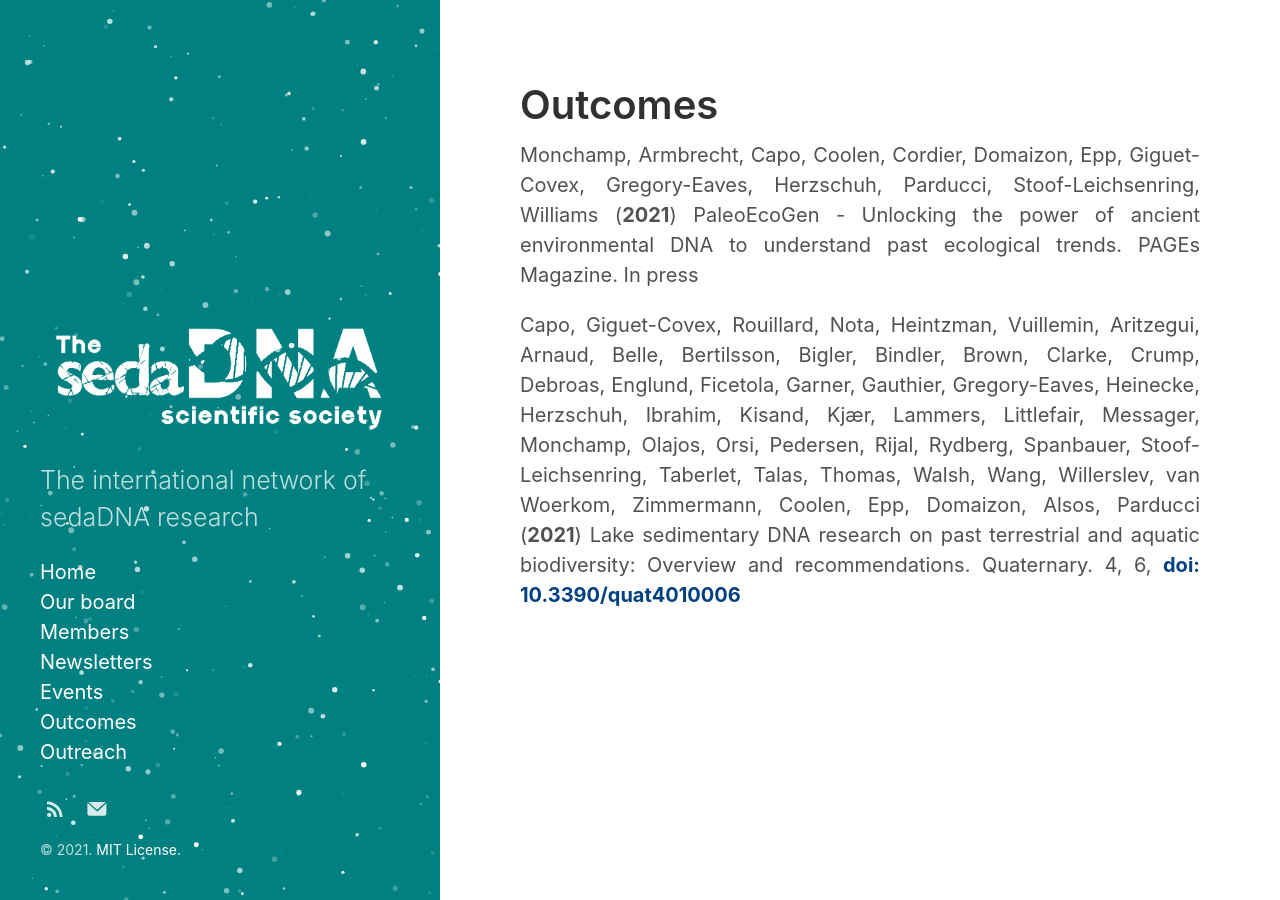
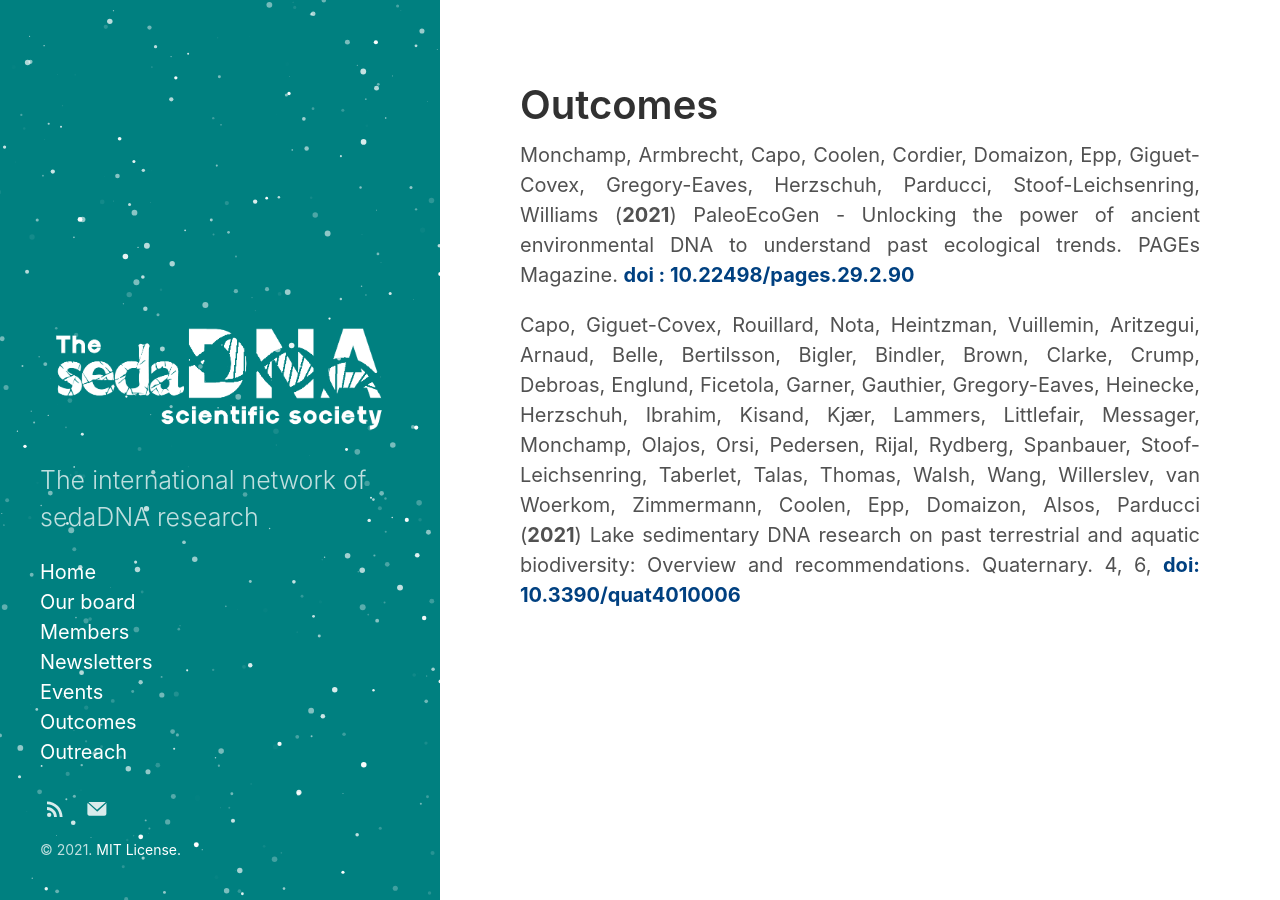
Before and after one commit to sedadna/sedadna.github.io, a Jekyll site: the page built from category/outcomes.md, in a window 1280 px wide. Built offline with Jekyll 4.4.1, drawn with Linux system fonts in a browser that asks for light colours.

Commit message:
Update outcomes.md

```diff
--- a/category/outcomes.md
+++ b/category/outcomes.md
@@ -4,7 +4,7 @@
 ---
 
 <div class="intro">
-<p>Monchamp, Armbrecht, Capo, Coolen, Cordier, Domaizon, Epp, Giguet-Covex, Gregory-Eaves, Herzschuh, Parducci, Stoof-Leichsenring, Williams (<b>2021</b>) PaleoEcoGen - Unlocking the power of ancient environmental DNA to understand past ecological trends. PAGEs Magazine. In press </p>
+<p>Monchamp, Armbrecht, Capo, Coolen, Cordier, Domaizon, Epp, Giguet-Covex, Gregory-Eaves, Herzschuh, Parducci, Stoof-Leichsenring, Williams (<b>2021</b>) PaleoEcoGen - Unlocking the power of ancient environmental DNA to understand past ecological trends. PAGEs Magazine. <a href="https://doi.org/10.22498/pages.29.2.90" target="_blank"><b>doi : 10.22498/pages.29.2.90</b></a> </p>
 
-<p>Capo, Giguet-Covex, Rouillard, Nota, Heintzman, Vuillemin, Aritzegui, Arnaud, Belle, Bertilsson, Bigler, Bindler, Brown, Clarke, Crump, Debroas, Englund, Ficetola, Garner, Gauthier, Gregory-Eaves, Heinecke, Herzschuh, Ibrahim, Kisand, Kjær, Lammers, Littlefair, Messager, Monchamp, Olajos, Orsi, Pedersen, Rijal, Rydberg, Spanbauer, Stoof-Leichsenring, Taberlet, Talas, Thomas, Walsh, Wang, Willerslev, van Woerkom, Zimmermann, Coolen, Epp, Domaizon, Alsos, Parducci (<b>2021</b>) Lake sedimentary DNA research on past terrestrial and aquatic biodiversity: Overview and recommendations. Quaternary. 4, 6, <a href="https://www.mdpi.com/2571-550X/4/1/6" target="_blank"><b>doi: 10.3390/quat4010006 </b></a> </p>
+<p>Capo, Giguet-Covex, Rouillard, Nota, Heintzman, Vuillemin, Aritzegui, Arnaud, Belle, Bertilsson, Bigler, Bindler, Brown, Clarke, Crump, Debroas, Englund, Ficetola, Garner, Gauthier, Gregory-Eaves, Heinecke, Herzschuh, Ibrahim, Kisand, Kjær, Lammers, Littlefair, Messager, Monchamp, Olajos, Orsi, Pedersen, Rijal, Rydberg, Spanbauer, Stoof-Leichsenring, Taberlet, Talas, Thomas, Walsh, Wang, Willerslev, van Woerkom, Zimmermann, Coolen, Epp, Domaizon, Alsos, Parducci (<b>2021</b>) Lake sedimentary DNA research on past terrestrial and aquatic biodiversity: Overview and recommendations. Quaternary. 4, 6, <a href="https://www.mdpi.com/2571-550X/4/1/6" target="_blank"><b>doi: 10.3390/quat4010006</b></a></p>
 </div>
```
